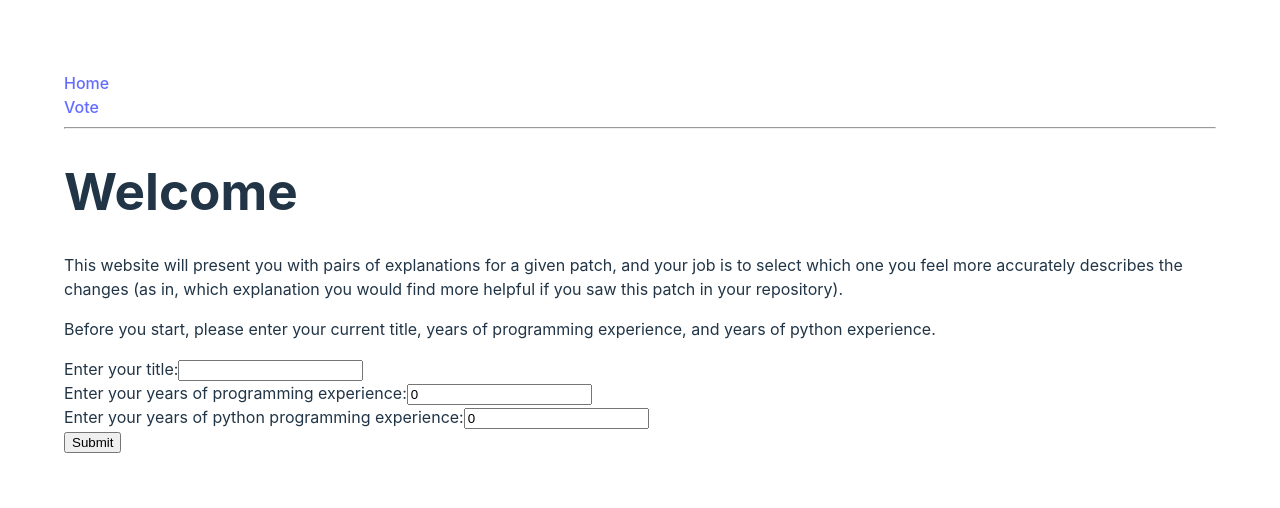
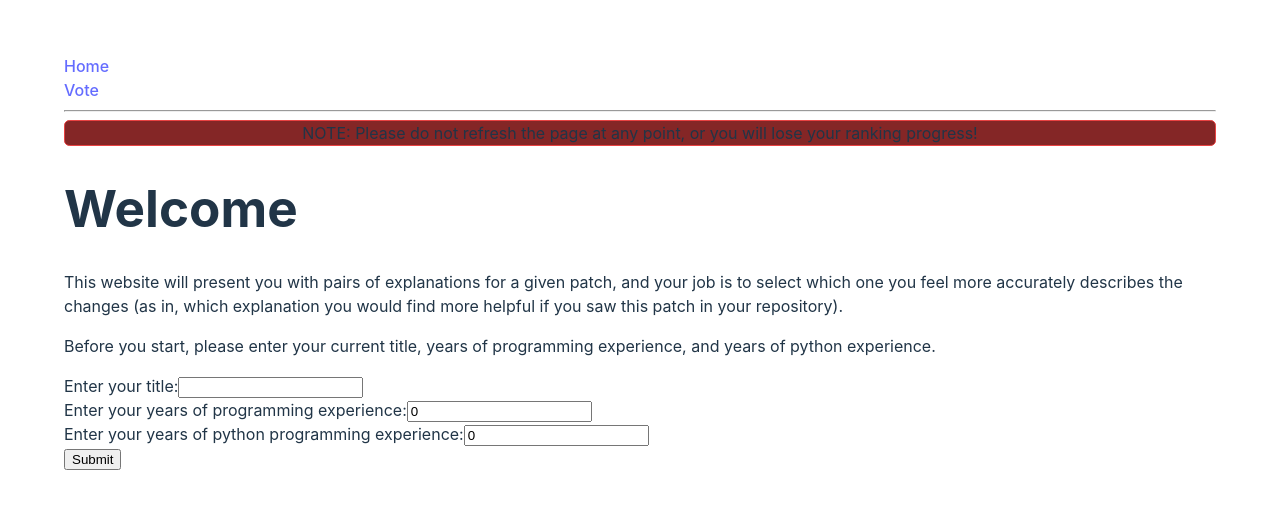
Before and after one commit to davejjwilliams/pairwise-website, a React (Vite) app in the folder client/: page / in a window 1280 px wide. Shown: the part 138-646 px from the top of the page. Built offline with nearby package versions, Linux system fonts and the light colour scheme.

Commit message:
Added Warning

```diff
--- a/client/src/App.css
+++ b/client/src/App.css
@@ -57,3 +57,11 @@ nav {
 .title {
   text-align: center;
 }
+
+.alert-banner {
+
+  background-color: #842626;
+  border: 1pt solid #e94242;
+  border-radius: 4pt;
+  text-align: center;
+}
--- a/client/src/pages/ExitFeedback.jsx
+++ b/client/src/pages/ExitFeedback.jsx
@@ -1,4 +1,4 @@
-import React, { useContext, useEffect, useState } from 'react';
+import { useContext, useEffect, useState } from 'react';
 import AppContext from '../context/appContext';
 import { useNavigate } from 'react-router-dom';
 
--- a/client/src/pages/Layout.jsx
+++ b/client/src/pages/Layout.jsx
@@ -17,6 +17,8 @@ function Layout() {
 
       <hr />
 
+      <div className="alert-banner">NOTE: Please do not refresh the page at any point, or you will lose your ranking progress!</div>
+
       <Outlet />
     </div>
   );
```
